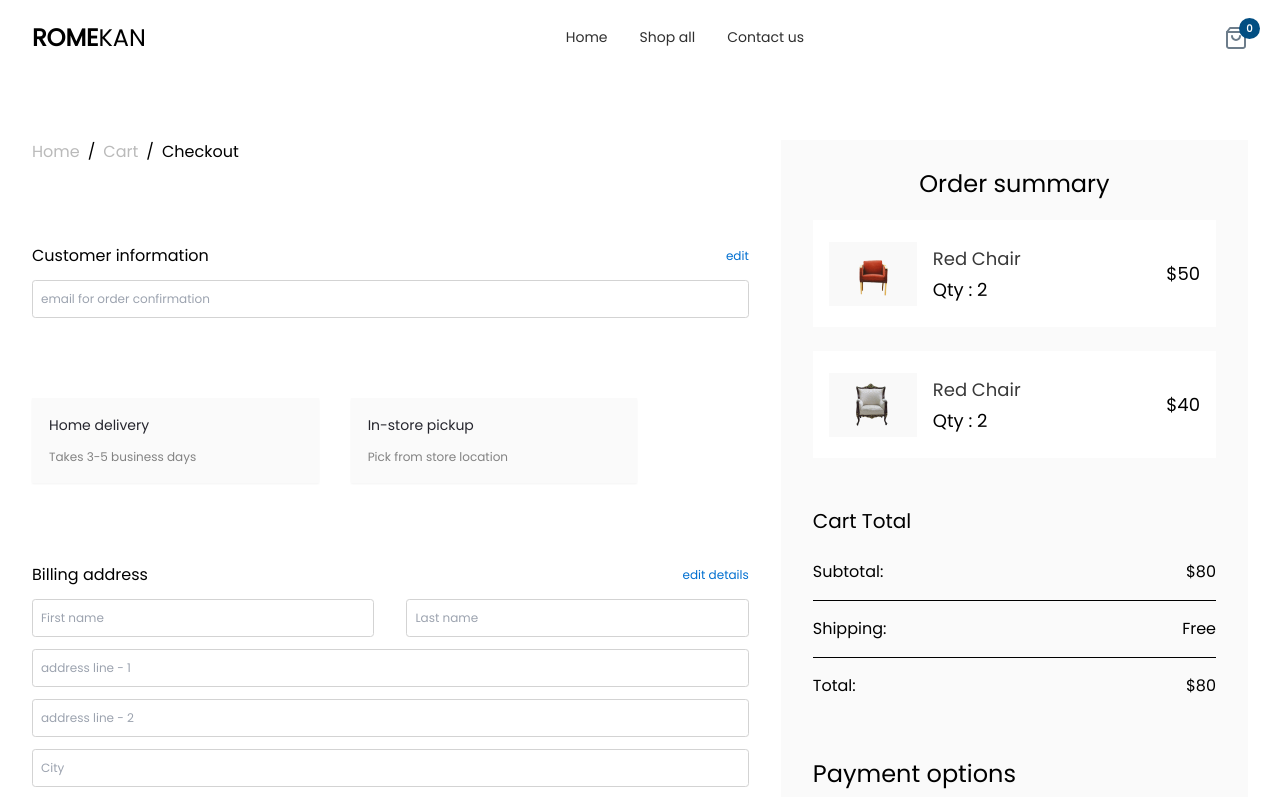
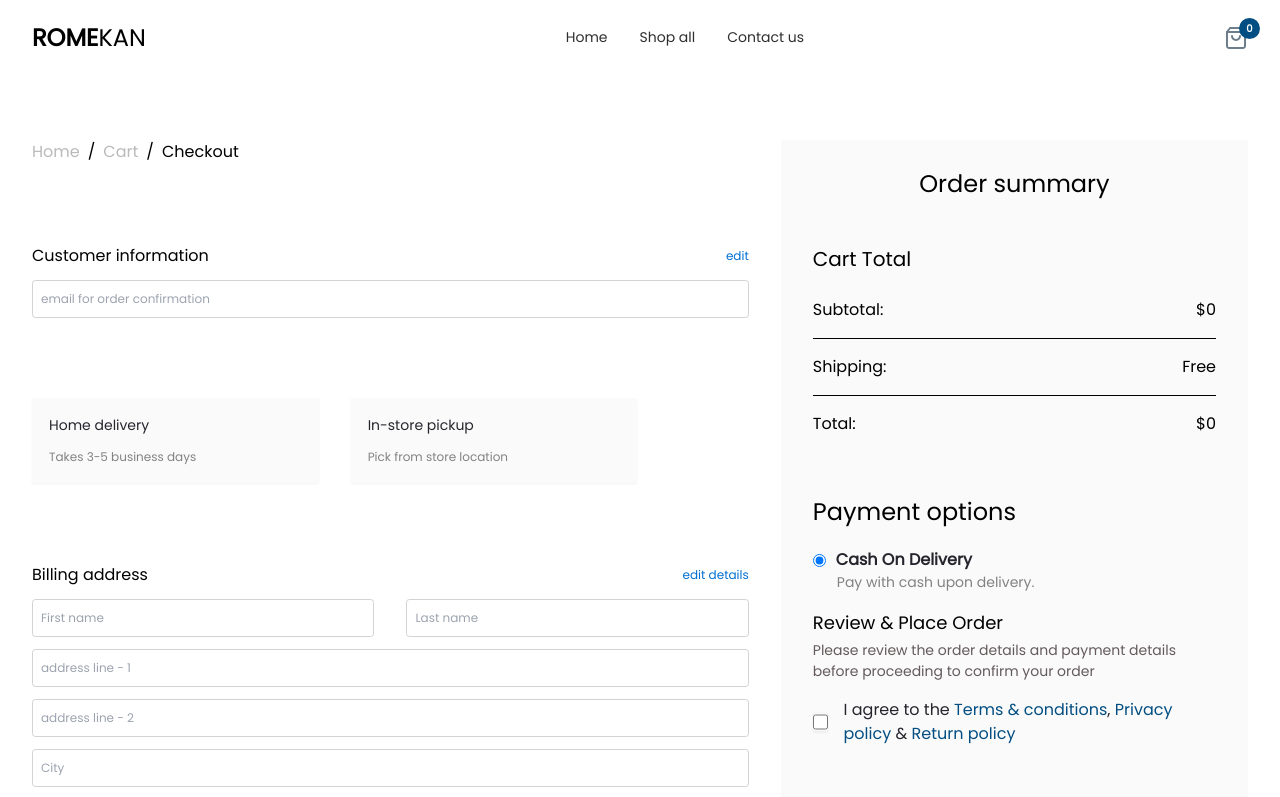
Before and after one commit to Praizee/romekan-furniture-hng-stage2, a Next.js app: page /checkout in a window 1280 px wide. Shown: the top 797 px of the page. Built offline with nearby package versions, Linux system fonts and the light colour scheme.

Commit message:
feat: checkout

```diff
--- a/app/components/Checkout/Checkout.tsx
+++ b/app/components/Checkout/Checkout.tsx
@@ -6,32 +6,37 @@ import Link from "next/link";
 import Image from "next/image";
 import { BaseLayout } from "@/app/_layouts";
 
-import Product1 from "@/public/assets/images/red-chair.png";
-import Product2 from "@/public/assets/images/krisgold-chair.png";
 import CheckoutModal from "./CheckoutModal";
+import { useCartStore } from "@/app/store/cartStore";
 
 const Checkout = () => {
-  const [selectedOption, setSelectedOption] = useState<string | null>(null);
-  const [quantity1, setQuantity1] = useState<string>("01");
-  const [quantity2, setQuantity2] = useState<string>("02");
+  const { cart } = useCartStore();
+  const [agreeTerms, setAgreeTerms] = useState(false);
 
-  const handleQuantityChange1 = (e: React.ChangeEvent<HTMLInputElement>) => {
-    let value = parseInt(e.target.value);
-    if (value < 10) {
-      setQuantity1(`0${value}`);
+  const calculateSubtotal = () => {
+    return cart.reduce((total, item) => total + item.price * item.quantity, 0);
+  };
+
+  const calculateTotal = () => {
+    // Shipping is free for now
+    return calculateSubtotal();
+  };
+
+  const handleAgreeTermsChange = (e: React.ChangeEvent<HTMLInputElement>) => {
+    setAgreeTerms(e.target.checked);
+  };
+
+  const handlePlaceOrder = () => {
+    if (agreeTerms) {
+      // Handle placing the order logic here later, e.g., redirect to success page or show a confirmation
+      // You can also clear the cart or update order status
+      alert("Order placed successfully!");
     } else {
-      setQuantity1(`${value}`);
+      alert("Please agree to the terms and conditions.");
     }
   };
 
-  const handleQuantityChange2 = (e: React.ChangeEvent<HTMLInputElement>) => {
-    let value = parseInt(e.target.value);
-    if (value < 10) {
-      setQuantity2(`0${value}`);
-    } else {
-      setQuantity2(`${value}`);
-    }
-  };
+  const [selectedOption, setSelectedOption] = useState<string | null>(null);
 
   return (
     <BaseLayout>
@@ -300,33 +305,26 @@ const Checkout = () => {
               Order summary
             </h3>
 
-            <div className="flex gap-4 items-center justify-between bg-white min-h-[107px] px-2 lg:px-4">
+            {cart.map((item) => (
+              <div
+                key={item.id}
+                className="flex gap-4 items-center justify-between bg-white min-h-[107px] px-2 lg:px-4"
+              >
                 <span className="flex gap-4 items-center">
                   <span className="bg-[#F9F9F9] w-[88px] h-[64px] flex justify-center items-center">
-                  <Image src={Product1} alt="product" />
+                    <Image src={item.imageSrc} alt={item.name} />
                   </span>
                   <span className="space-y-1">
-                  <p className="text-romekan-text-300 text-[18px]">Red Chair</p>
-                  <p className="text-[18px]">Qty : 2</p>
+                    <p className="text-romekan-text-300 text-[18px]">
+                      {item.name}
+                    </p>
+                    <p className="text-[18px]">Qty : {item.quantity}</p>
                   </span>
                 </span>
 
-              <p className="text-[18px]">$50</p>
+                <p className="text-[18px]">${item.price}</p>
               </div>
-
-            <div className="hidden lg:flex gap-4 items-center justify-between bg-white min-h-[107px] px-2 lg:px-4">
-              <span className="flex gap-4 items-center">
-                <span className="bg-[#F9F9F9] w-[88px] h-[64px] flex justify-center items-center">
-                  <Image src={Product2} alt="product" />
-                </span>
-                <span className="space-y-1">
-                  <p className="text-romekan-text-300 text-[18px]">Red Chair</p>
-                  <p className="text-[18px]">Qty : 2</p>
-                </span>
-              </span>
-
-              <p className="text-[18px]">$40</p>
-            </div>
+            ))}
           </div>
 
           {/* cart total */}
@@ -338,8 +336,14 @@ const Checkout = () => {
               <span className="text-[14px] lg:text-base flex gap-8 justify-between pb-4">
                 <p className="hidden lg:block">Subtotal:</p>
                 <p className="block lg:hidden text-[#8A8A8F]">Product price:</p>
-                <p className="hidden lg:block">$80</p>
-                <p className="block lg:hidden">$50</p>
+                <p className="hidden lg:block">${calculateSubtotal()}</p>
+                <p className="block lg:hidden">
+                  $
+                  {cart.reduce(
+                    (total, item) => total + item.price * item.quantity,
+                    0
+                  )}
+                </p>
               </span>
 
               <span className="text-[14px] lg:text-base flex gap-8 justify-between py-4">
@@ -349,12 +353,19 @@ const Checkout = () => {
 
               <span className="text-[14px] lg:text-base flex gap-8 justify-between py-4">
                 <p className="">Total:</p>
-                <p className="hidden lg:block">$80</p>
-                <p className="block lg:hidden">$50</p>
+                <p className="hidden lg:block">${calculateTotal()}</p>
+                <p className="block lg:hidden">
+                  $
+                  {cart.reduce(
+                    (total, item) => total + item.price * item.quantity,
+                    0
+                  )}
+                </p>
               </span>
             </span>
           </div>
 
+          {/* payment options */}
           <div className="flex flex-col gap-4">
             <h3 className="text-base lg:text-[24px] font-medium pb-2">
               Payment options
@@ -363,7 +374,7 @@ const Checkout = () => {
               <span className="flex items-center gap-x-2.5">
                 <input
                   type="radio"
-                  name="cashOnDelivery"
+                  name="paymentMethod"
                   defaultChecked
                   id="cashOnDelivery"
                   className="form-radio border-gray-400 text-indigo-600 focus:ring-indigo-600 duration-150"
@@ -388,14 +399,18 @@ const Checkout = () => {
               </p>
             </span>
 
-            <label htmlFor="TermsAndConditions" className="flex gap-4">
+            <label
+              htmlFor="TermsAndConditions"
+              className="flex gap-4 items-center"
+            >
               <input
                 type="checkbox"
                 id="TermsAndConditions"
                 name="terms_and_conditions"
+                checked={agreeTerms}
+                onChange={handleAgreeTermsChange}
                 className="size-5 rounded-md border-gray-200 bg-white shadow-sm"
               />
-
               <span className="text-[#25252D] text-[12px] lg:text-base">
                 I agree to the{" "}
                 <Link
@@ -422,13 +437,17 @@ const Checkout = () => {
             </label>
           </div>
 
-          <CheckoutModal />
+          {/* Complete order button */}
           {/* <button
             type="button"
+            onClick={handlePlaceOrder}
             className="text-[14px] lg:text-base rounded-[4px] border border-romekan-blue h-[56px] p-[10px] px-[20px] w-max mx-auto active:scale-95 duration-150 bg-romekan-blue text-white"
           >
             Complete order
           </button> */}
+
+          {/* Checkout modal */}
+          <CheckoutModal />
         </div>
       </section>
     </BaseLayout>
```
Lines whose indentation alone changed are shown as unchanged.
